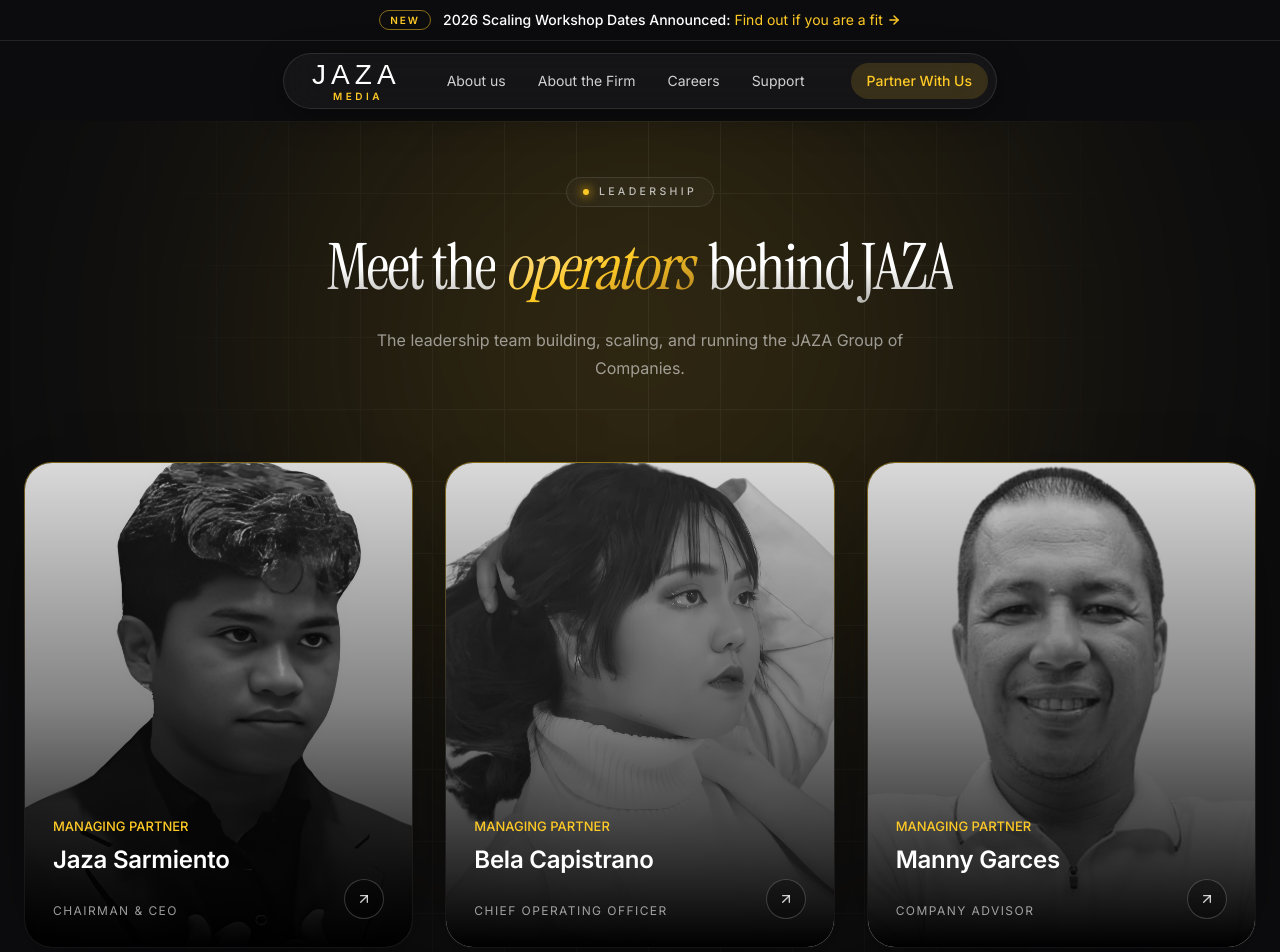
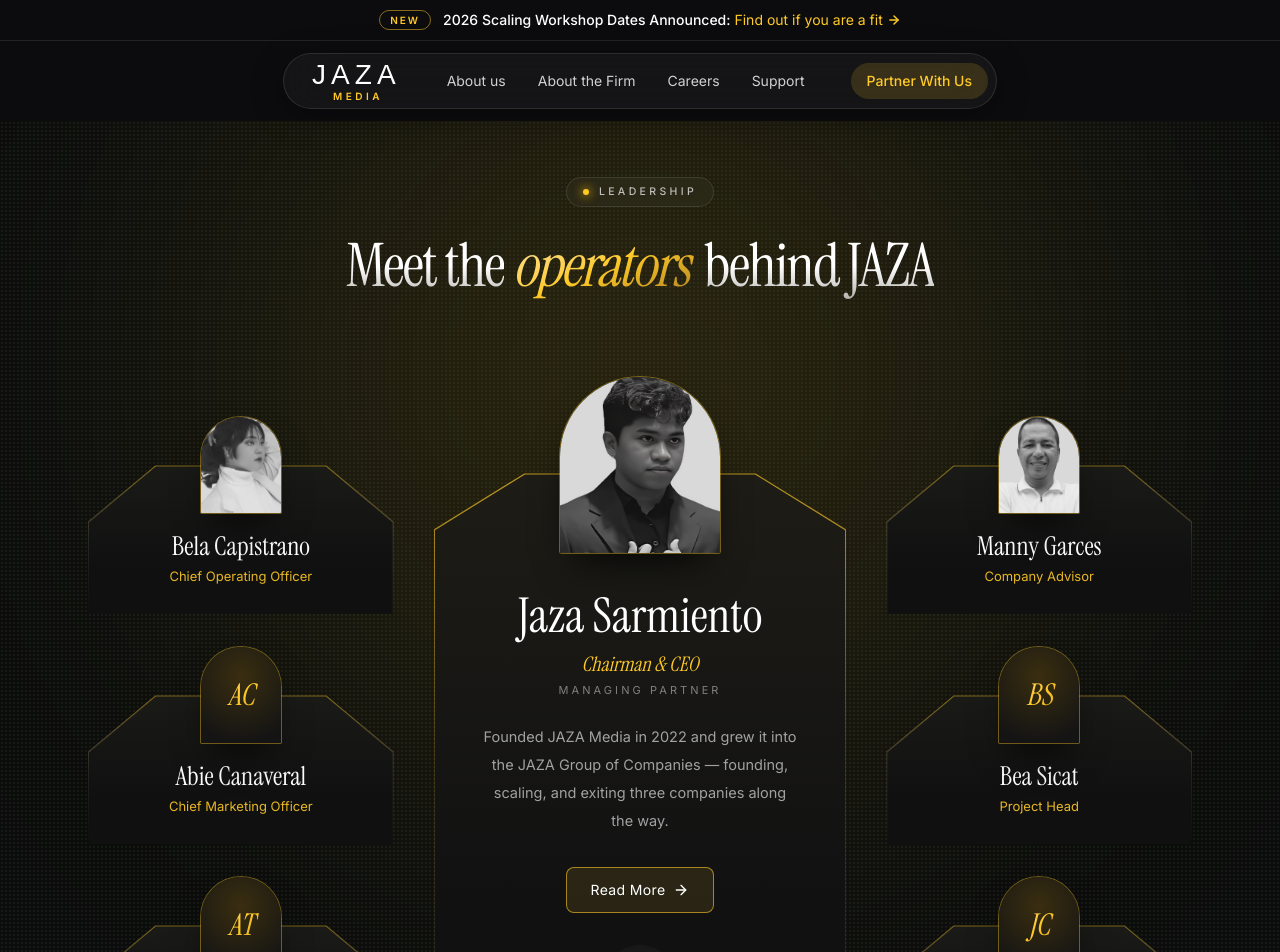
Before and after one commit to JAZA-Group-OS/jaza-media-site, a Next.js app: page /about-the-firm in a window 1280 px wide. Shown: the top 952 px of the page. Built offline with nearby package versions, Linux system fonts and the light colour scheme; no server answers; a web font is replaced by a local one.

Commit message:
About the Firm: featured-lead team layout — shield cards, arched portraits, CEO centre with side columns

```diff
--- a/components/team-grid.tsx
+++ b/components/team-grid.tsx
@@ -1,39 +1,149 @@
-import { TeamCard } from "@/components/team-card";
+import { ArrowDown, ArrowRight } from "lucide-react";
+import Image from "next/image";
+import Link from "next/link";
+
 import { Reveal } from "@/components/reveal";
-import { TEAM } from "@/lib/team";
+import { TEAM, type Member } from "@/lib/team";
+
+// Shield silhouette: angled shoulders on the top edge, flat bottom.
+const SHIELD =
+  "[clip-path:polygon(0_56px,22%_0,78%_0,100%_56px,100%_100%,0_100%)]";
+
+function titleCase(s: string) {
+  return s.toLowerCase().replace(/\b([a-z])/g, (c) => c.toUpperCase()).replace(/\bCeo\b/, "CEO").replace(/\bKol\b/, "KOL");
+}
+
+function initials(name: string) {
+  return name.split(" ").map((w) => w[0]).slice(0, 2).join("");
+}
+
+function Portrait({ member, size }: { member: Member; size: "lg" | "sm" }) {
+  const box = size === "lg" ? "h-40 w-36 md:h-44 md:w-40" : "h-24 w-20";
+  return (
+    <div
+      className={`relative ${box} overflow-hidden rounded-t-[999px] rounded-b-2xl bg-[radial-gradient(80%_70%_at_50%_30%,#3a2e10,#141414)] shadow-[0_20px_40px_-15px_rgba(0,0,0,0.9)] ring-1 ring-gold/40`}
+    >
+      {member.image ? (
+        // source PNGs carry a baked black frame — scale from the bottom to crop it out
+        <div className="absolute inset-0 origin-bottom scale-[1.08]">
+          <Image
+            src={member.image}
+            alt={member.name ?? ""}
+            fill
+            sizes={size === "lg" ? "160px" : "80px"}
+            className="object-cover object-top grayscale-[0.25]"
+          />
+        </div>
+      ) : (
+        <span className="absolute inset-0 grid place-items-center bg-gradient-to-br from-[#fde9a6] via-gold to-[#a8771b] bg-clip-text font-serif text-3xl text-transparent italic">
+          {member.name ? initials(member.name) : ""}
+        </span>
+      )}
+    </div>
+  );
+}
+
+function SideCard({ member }: { member: Member }) {
+  const name = titleCase(member.name ?? "");
+  const role = titleCase(member.role.split(",").slice(-1)[0].trim());
+  const body = (
+    <div className="relative flex flex-col items-center pt-12">
+      <div className="absolute top-0 z-10">
+        <Portrait member={member} size="sm" />
+      </div>
+      <div className={`w-full bg-gradient-to-b from-gold/45 via-white/10 to-transparent p-px ${SHIELD}`}>
+        <div className={`flex flex-col items-center bg-[linear-gradient(180deg,#1a1a17_0%,#101011_70%)] px-5 pt-16 pb-7 text-center ${SHIELD}`}>
+          <h3 className="font-serif text-[26px] leading-tight text-white">{name}</h3>
+          <p className="mt-1 text-[13px] text-gold/90">{role}</p>
+        </div>
+      </div>
+    </div>
+  );
+  return member.bio?.length ? (
+    <Link href={`/team/${member.slug}`} className="group block transition duration-500 hover:-translate-y-1">
+      {body}
+    </Link>
+  ) : (
+    <div>{body}</div>
+  );
+}
 
 export function TeamGrid() {
+  const [lead, ...rest] = TEAM;
+  // alternate so each partner heads a column: Bela left, Manny right
+  const left = rest.filter((_, i) => i % 2 === 0);
+  const right = rest.filter((_, i) => i % 2 === 1);
+  const leadRole = lead.role.split(",").map((r) => r.trim());
+
   return (
-    <section className="relative overflow-hidden bg-ink pt-10 pb-24 text-white md:pt-14 md:pb-32">
-      <div aria-hidden className="pointer-events-none absolute -top-40 left-1/2 size-[760px] -translate-x-1/2 rounded-full bg-gold/15 blur-[150px]" />
-      <div
-        aria-hidden
-        className="pointer-events-none absolute inset-0 opacity-[0.06] [background-image:linear-gradient(to_right,white_1px,transparent_1px),linear-gradient(to_bottom,white_1px,transparent_1px)] [background-size:72px_72px] [mask-image:radial-gradient(ellipse_at_top,black,transparent_60%)]"
-      />
-      <div className="relative mx-auto max-w-7xl px-4 md:px-6">
+    <section className="relative overflow-hidden bg-[#0b0d0c] pt-10 pb-24 text-white md:pt-14 md:pb-32">
+      <div aria-hidden className="pointer-events-none absolute -top-40 left-1/2 size-[820px] -translate-x-1/2 rounded-full bg-gold/12 blur-[160px]" />
+      <div aria-hidden className="pointer-events-none absolute inset-0 opacity-[0.05] [background-image:radial-gradient(white_1px,transparent_1px)] [background-size:4px_4px]" />
+
+      <div className="relative mx-auto max-w-6xl px-4 md:px-6">
         <Reveal className="mx-auto flex max-w-3xl flex-col items-center text-center">
           <p className="inline-flex items-center gap-2.5 rounded-full border border-white/10 bg-white/[0.03] px-4 py-1.5 text-[10.5px] font-medium tracking-[0.32em] text-white/70 backdrop-blur">
             <span aria-hidden className="size-1.5 rounded-full bg-gold shadow-[0_0_10px_2px_rgba(234,179,8,0.6)]" />
             LEADERSHIP
           </p>
-          <h1 className="mt-7 font-serif text-[40px] leading-[1.04] tracking-[-0.03em] text-balance md:text-[64px]">
+          <h1 className="mt-7 font-serif text-[40px] leading-[1.04] tracking-[-0.03em] text-balance md:text-[60px]">
             <span className="bg-gradient-to-b from-white via-white to-white/60 bg-clip-text text-transparent">Meet the</span>{" "}
             <em className="bg-gradient-to-br from-[#fbe7a1] via-gold to-[#a97a1f] bg-clip-text pr-2 text-transparent">operators</em>{" "}
             <span className="bg-gradient-to-b from-white via-white to-white/60 bg-clip-text text-transparent">behind JAZA</span>
           </h1>
-          <p className="mt-6 max-w-xl text-[15px] leading-7 font-light text-white/55 md:text-base">
-            The leadership team building, scaling, and running the JAZA Group of Companies.
-          </p>
         </Reveal>
 
-        <div className="mt-16 grid grid-cols-1 gap-6 sm:grid-cols-2 md:mt-20 lg:grid-cols-3 lg:gap-8">
-          {TEAM.map((member, i) => (
-            <Reveal key={member.slug} delay={(i % 3) * 0.06}>
-              <TeamCard member={member} />
-            </Reveal>
-          ))}
+        <div className="mt-16 grid items-start gap-8 md:mt-20 lg:grid-cols-[1fr_1.35fr_1fr] lg:gap-10">
+          {/* featured lead — first on mobile */}
+          <Reveal className="lg:order-2">
+            <div className="relative flex flex-col items-center pt-24">
+              <div className="absolute top-0 z-10">
+                <Portrait member={lead} size="lg" />
+              </div>
+              <div className={`w-full bg-gradient-to-b from-gold/70 via-gold/15 to-white/[0.04] p-px ${SHIELD}`}>
+                <div className={`flex flex-col items-center bg-[linear-gradient(180deg,#1d1c16_0%,#111112_75%)] px-8 pt-28 pb-12 text-center md:px-12 ${SHIELD}`}>
+                  <h2 className="font-serif text-[42px] leading-tight text-white md:text-[48px]">{titleCase(lead.name ?? "")}</h2>
+                  <p className="mt-1 font-serif text-xl text-gold italic">{titleCase(leadRole.slice(-1)[0])}</p>
+                  <p className="mt-1 text-[11px] tracking-[0.28em] text-white/45">{leadRole[0]}</p>
+                  <p className="mt-6 max-w-sm text-[14.5px] leading-7 font-light text-white/60">
+                    Founded JAZA Media in 2022 and grew it into the JAZA Group of Companies — founding, scaling, and exiting three companies along the way.
+                  </p>
+                  <Link
+                    href={`/team/${lead.slug}`}
+                    className="group mt-8 inline-flex items-center gap-2 rounded-md border border-gold/60 bg-gold/10 px-6 py-3 text-sm tracking-wide text-white transition hover:bg-gold hover:text-ink"
+                  >
+                    Read More
+                    <ArrowRight className="size-4 transition-transform group-hover:translate-x-1" />
+                  </Link>
+                  <a
+                    href="#team-more"
+                    aria-label="Scroll to the rest of the page"
+                    className="mt-10 grid size-14 place-items-center rounded-full border border-white/15 text-white/70 ring-8 ring-white/[0.03] transition hover:border-gold hover:text-gold"
+                  >
+                    <ArrowDown className="size-4" />
+                  </a>
+                </div>
+              </div>
+            </div>
+          </Reveal>
+
+          <div className="grid gap-8 sm:grid-cols-2 lg:order-1 lg:mt-10 lg:grid-cols-1">
+            {left.map((m, i) => (
+              <Reveal key={m.slug} delay={0.06 * i}>
+                <SideCard member={m} />
+              </Reveal>
+            ))}
+          </div>
+          <div className="grid gap-8 sm:grid-cols-2 lg:order-3 lg:mt-10 lg:grid-cols-1">
+            {right.map((m, i) => (
+              <Reveal key={m.slug} delay={0.06 * i}>
+                <SideCard member={m} />
+              </Reveal>
+            ))}
+          </div>
         </div>
       </div>
+      <div id="team-more" />
     </section>
   );
 }
```
